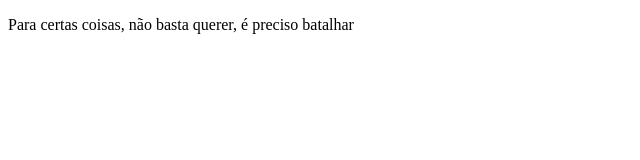
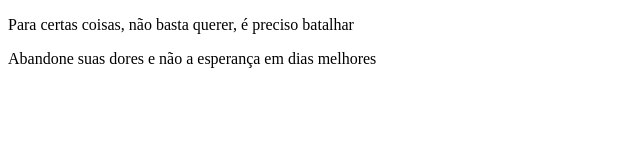
Before and after one commit to DSFerrari/Projeto1, a plain HTML site: page index.html in a window 1280 px wide. Shown: the whole page, without its empty margins (0-640 px from the left). Drawn offline with Linux system fonts and the light colour scheme.

Commit message:
frase motivacional 3

```diff
--- a/index.html
+++ b/index.html
@@ -8,5 +8,6 @@
 </head>
 <body>
     <p>Para certas coisas, não basta querer, é preciso batalhar</p>
+    <p>Abandone suas dores e não a esperança em dias melhores</p>
 </body>
 </html>
```
